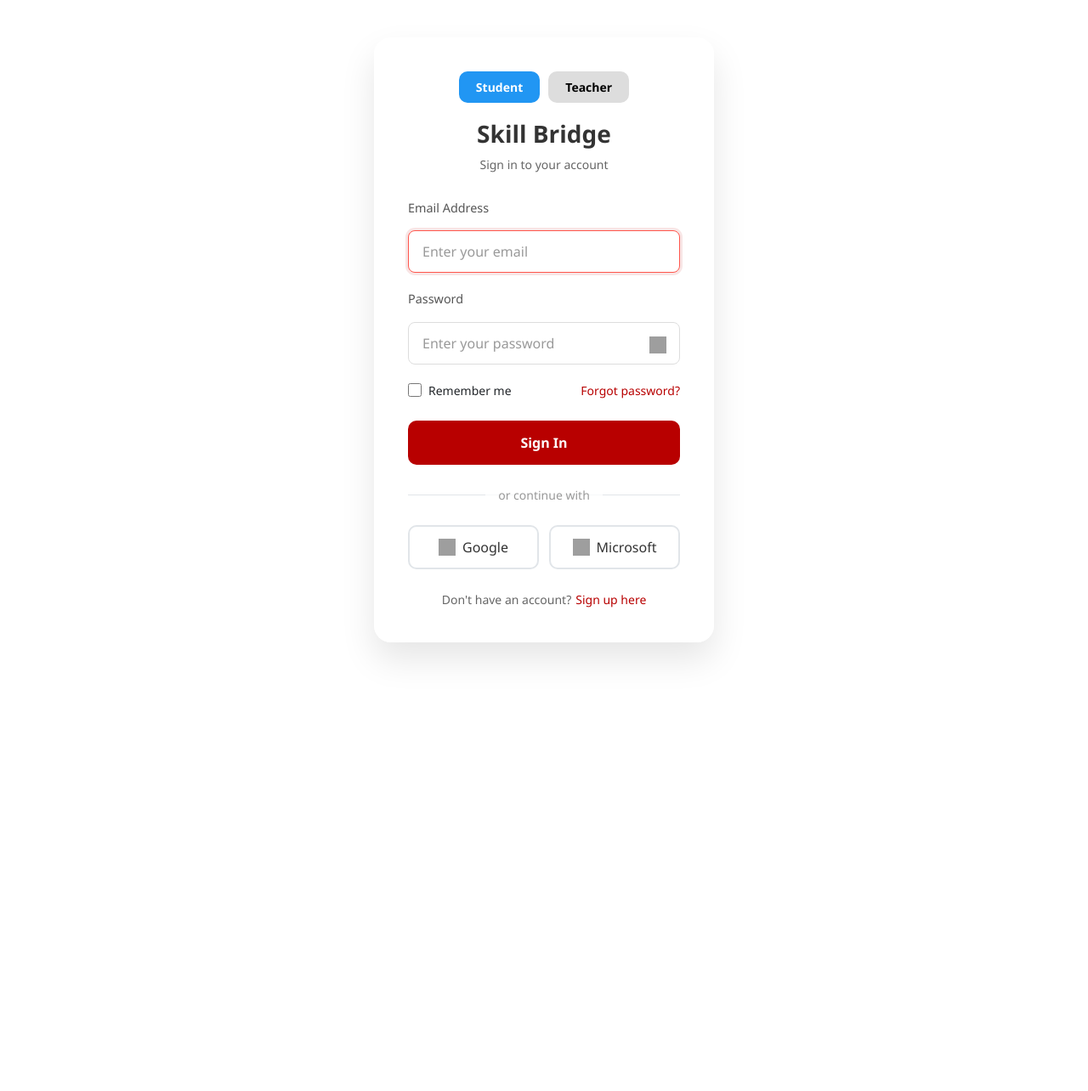
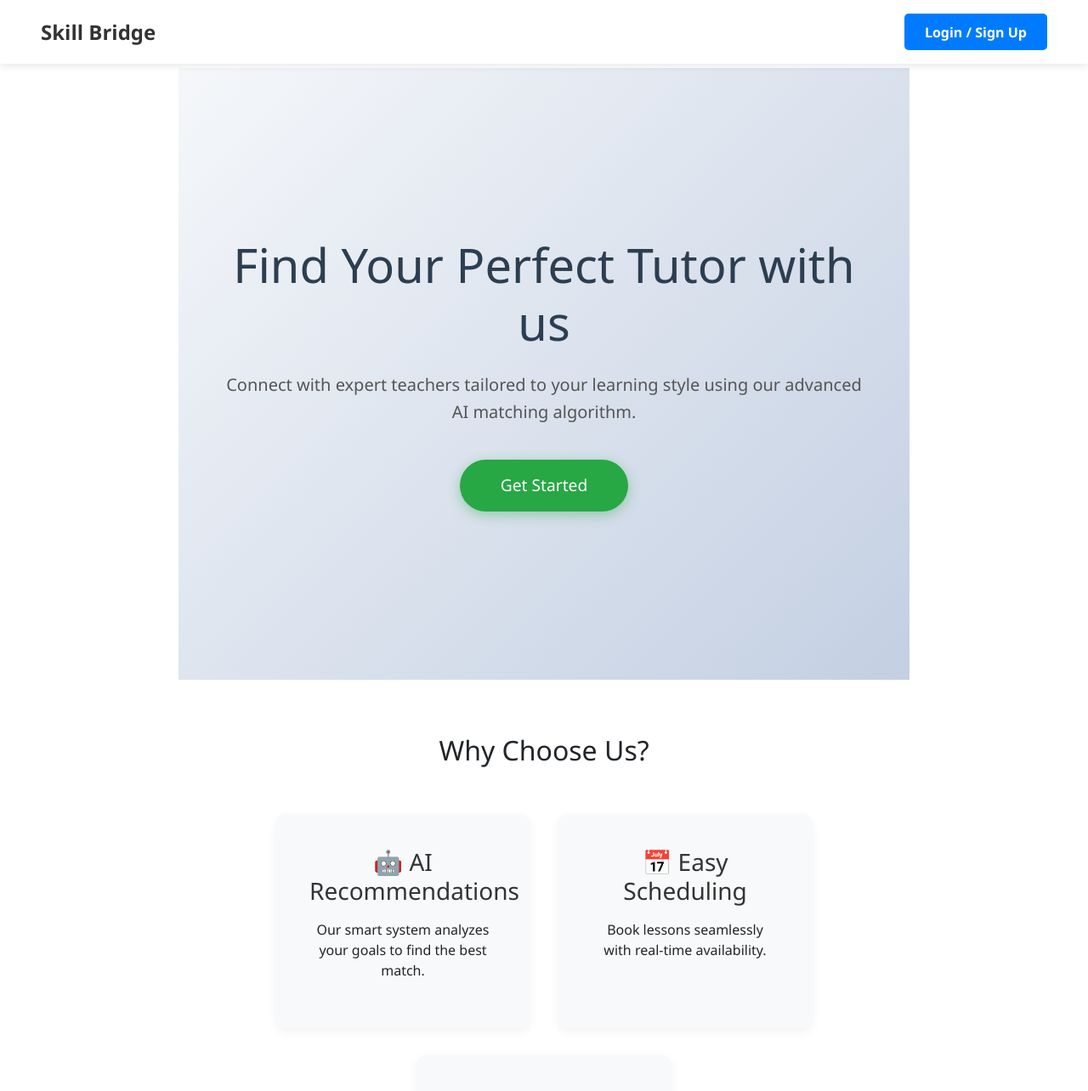
Before and after one commit to YushengShi/Skill-Bridge, a React (Vite) app in the folder frontend/: page / in a window 1280 px wide. Before the commit this address led to /login. Shown: the top 1284 px of the page at 85% size. Before the commit the page ends 800 px from the top, so only its background shows below. Built offline with nearby package versions, Linux system fonts and the light colour scheme; grey boxes are pictures that could not be loaded.

Commit message:
add landing page

```diff
--- a/frontend/src/App.jsx
+++ b/frontend/src/App.jsx
@@ -20,6 +20,7 @@ import TeacherDashboard from "./pages/TeacherDashboard";
 
 import AdminLogin from "./pages/AdminLogin";
 import AdminDashboard from "./pages/AdminDashboard";
+import Home from "./pages/Home";
 
 import AIRecommendations from "./pages/AIRecommendations";
 import AIChatbot, { ChatbotButton } from "./components/AIChatbot";
@@ -39,11 +40,9 @@ function App() {
       if (token) {
         try {
           const decoded = jwtDecode(token);
-
           if (decoded.exp * 1000 < Date.now()) {
             throw new Error("Token expired");
           }
-
           setIsAuthenticated(true);
           setUserRole(decoded.role);
         } catch (error) {
@@ -59,7 +58,6 @@ function App() {
       }
       setIsCheckingAuth(false);
     };
-
     checkAuth();
   }, []);
 
@@ -85,7 +83,7 @@ function App() {
             : userRole === "teacher" ? "teacher-theme" : "student-theme"
         }`}
       >
-        {!isAdmin && (
+        {isAuthenticated && !isAdmin && (
           <Navbar
             isAuthenticated={isAuthenticated}
             userRole={userRole}
@@ -101,14 +99,10 @@ function App() {
               isAuthenticated && isAdmin ? (
                 <Navigate to="/admin-dashboard" replace />
               ) : (
-                <AdminLogin
-                  setIsAuthenticated={setIsAuthenticated}
-                  setUserRole={setUserRole}
-                />
+                <AdminLogin setIsAuthenticated={setIsAuthenticated} setUserRole={setUserRole} />
               )
             }
           />
-
           <Route
             path="/admin-dashboard"
             element={
@@ -137,22 +131,17 @@ function App() {
           <Route
             path="/"
             element={
-              <Navigate
-                to={isAuthenticated ? getHomeRoute() : "/login"}
-                replace
-              />
+              isAuthenticated ? (
+                <Navigate to={getHomeRoute()} replace />
+              ) : (
+                <Home />
+              )
             }
           />
 
           <Route
             path="/teachers"
-            element={
-              isAuthenticated ? (
-                <TeacherHome setIsAuthenticated={setIsAuthenticated} />
-              ) : (
-                <Navigate to="/login" replace />
-              )
-            }
+            element={isAuthenticated ? <TeacherHome setIsAuthenticated={setIsAuthenticated} /> : <Navigate to="/login" replace />}
           />
           <Route path="/teachers/:id" element={<TeacherProfile />} />
           <Route path="/checkout" element={<PaymentForm />} />
@@ -174,14 +163,8 @@ function App() {
             }
           />
 
-          <Route
-            path="/student-dashboard"
-            element={<Navigate to="/dashboard" replace />}
-          />
-          <Route
-            path="/teacher-dashboard"
-            element={<Navigate to="/dashboard" replace />}
-          />
+          <Route path="/student-dashboard" element={<Navigate to="/dashboard" replace />} />
+          <Route path="/teacher-dashboard" element={<Navigate to="/dashboard" replace />} />
 
           <Route
             path="/profile"
@@ -201,35 +184,17 @@ function App() {
           />
           <Route
             path="/my-bookings"
-            element={
-              isAuthenticated && userRole === "student" ? (
-                <StudentBookings />
-              ) : (
-                <Navigate to="/login" replace />
-              )
-            }
+            element={isAuthenticated && userRole === "student" ? <StudentBookings /> : <Navigate to="/login" replace />}
           />
 
           <Route
             path="/recommendations"
-            element={
-              isAuthenticated ? (
-                <AIRecommendations />
-              ) : (
-                <Navigate to="/login" replace />
-              )
-            }
+            element={isAuthenticated ? <AIRecommendations /> : <Navigate to="/login" replace />}
           />
 
           <Route
             path="/ai-chat"
-            element={
-              isAuthenticated ? (
-                <AIChatbot isFloating={false} userRole={userRole} />
-              ) : (
-                <Navigate to="/login" replace />
-              )
-            }
+            element={isAuthenticated ? <AIChatbot isFloating={false} userRole={userRole} /> : <Navigate to="/login" replace />}
           />
 
           <Route path="*" element={<Navigate to="/login" replace />} />
--- /dev/null
+++ b/frontend/src/pages/Home.css
@@ -0,0 +1,234 @@
+/* src/pages/Home.css */
+
+.home-container {
+  width: 100%;
+  overflow-x: hidden;
+  font-family: 'Segoe UI', Tahoma, Geneva, Verdana, sans-serif;
+  box-sizing: border-box;
+}
+
+*, *:before, *:after {
+  box-sizing: inherit;
+}
+
+.home-navbar {
+  display: flex;
+  justify-content: space-between;
+  align-items: center;
+  padding: 1rem 3rem; /* Desktop Padding */
+  background-color: #ffffff;
+  box-shadow: 0 2px 10px rgba(0,0,0,0.1);
+  position: fixed;
+  width: 100%;
+  top: 0;
+  left: 0;
+  z-index: 1000;
+}
+
+.brand-logo {
+  font-size: 1.5rem;
+  font-weight: bold;
+  color: #333;
+}
+
+.login-btn {
+  padding: 0.6rem 1.5rem;
+  background-color: #007bff;
+  color: white;
+  border: none;
+  border-radius: 5px;
+  cursor: pointer;
+  font-weight: 600;
+  transition: background 0.3s;
+  white-space: nowrap;
+}
+
+.login-btn:hover {
+  background-color: #0056b3;
+}
+
+section {
+  padding: 4rem 2rem;
+  min-height: 80vh;
+  display: flex;
+  flex-direction: column;
+  justify-content: center;
+  align-items: center;
+  text-align: center;
+}
+
+.hero-section {
+  background: linear-gradient(135deg, #f5f7fa 0%, #c3cfe2 100%);
+  margin-top: 60px;
+  min-height: 90vh;
+}
+
+.hero-content {
+  max-width: 800px;
+  padding: 0 1rem;
+}
+
+.hero-content h1 {
+  font-size: 3.5rem;
+  margin-bottom: 1.5rem;
+  color: #2c3e50;
+  line-height: 1.2;
+}
+
+.hero-content p {
+  font-size: 1.25rem;
+  color: #555;
+  margin-bottom: 2.5rem;
+  line-height: 1.6;
+}
+
+.cta-btn {
+  padding: 1rem 3rem;
+  font-size: 1.2rem;
+  background-color: #28a745;
+  color: white;
+  border: none;
+  border-radius: 50px;
+  cursor: pointer;
+  box-shadow: 0 4px 15px rgba(40, 167, 69, 0.4);
+  transition: transform 0.2s, box-shadow 0.2s;
+}
+
+.cta-btn:hover {
+  transform: translateY(-2px);
+  box-shadow: 0 6px 20px rgba(40, 167, 69, 0.5);
+}
+
+.features-section {
+  background-color: #ffffff;
+}
+
+.features-grid {
+  display: flex;
+  gap: 2rem;
+  margin-top: 3rem;
+  flex-wrap: wrap;
+  justify-content: center;
+  width: 100%;
+  max-width: 1200px;
+}
+
+.feature-card {
+  background: #f8f9fa;
+  padding: 2.5rem;
+  border-radius: 12px;
+  width: 300px;
+  box-shadow: 0 4px 12px rgba(0,0,0,0.05);
+  transition: transform 0.3s;
+}
+
+.feature-card:hover {
+  transform: translateY(-5px);
+}
+
+.feature-card h3 {
+  margin-bottom: 1rem;
+  color: #333;
+}
+
+.roles-section {
+  background-color: #e9ecef;
+  flex-direction: row;
+  gap: 0;
+  padding: 0;
+  min-height: 60vh;
+  width: 100%;
+}
+
+.role-box {
+  flex: 1;
+  height: auto;
+  min-height: 60vh;
+  display: flex;
+  flex-direction: column;
+  justify-content: center;
+  align-items: center;
+  padding: 4rem;
+}
+
+.student-side {
+  background-color: #ffffff;
+  color: #333;
+}
+
+.teacher-side {
+  background-color: #343a40;
+  color: #ffffff;
+}
+
+/* --- Footer --- */
+.home-footer {
+  padding: 1.5rem;
+  text-align: center;
+  background-color: #222;
+  color: #888;
+  font-size: 0.9rem;
+}
+
+@media (max-width: 768px) {
+
+  .home-navbar {
+    padding: 1rem 1.5rem;
+  }
+  .brand-logo {
+    font-size: 1.2rem;
+  }
+  .login-btn {
+    padding: 0.5rem 1rem;
+    font-size: 0.9rem;
+  }
+
+  section {
+    padding: 3rem 1rem;
+    min-height: auto;
+  }
+
+  .hero-section {
+    min-height: 80vh;
+    padding-top: 4rem;
+  }
+
+  .hero-content h1 {
+    font-size: 2.2rem;
+  }
+
+  .hero-content p {
+    font-size: 1rem;
+  }
+
+  .features-grid {
+    flex-direction: column;
+    align-items: center;
+  }
+
+  .feature-card {
+    width: 100%;
+    max-width: 400px;
+  }
+
+  .roles-section {
+    flex-direction: column;
+  }
+
+  .role-box {
+    width: 100%;
+    min-height: 40vh;
+    padding: 3rem 1rem;
+  }
+}
+
+@media (max-width: 480px) {
+  .hero-content h1 {
+    font-size: 1.8rem;
+  }
+
+  .cta-btn {
+    width: 100%;
+    padding: 1rem;
+  }
+}
--- /dev/null
+++ b/frontend/src/pages/Home.jsx
@@ -0,0 +1,69 @@
+import React from "react";
+import { useNavigate } from "react-router-dom";
+import "./Home.css";
+
+const Home = () => {
+  const navigate = useNavigate();
+
+  return (
+    <div className="home-container">
+      <nav className="home-navbar">
+        <div className="brand-logo">Skill Bridge</div>
+        <div className="nav-buttons">
+          <button className="login-btn" onClick={() => navigate("/login")}>
+            Login / Sign Up
+          </button>
+        </div>
+      </nav>
+
+      <section className="hero-section">
+        <div className="hero-content">
+          <h1>Find Your Perfect Tutor with us</h1>
+          <p>
+            Connect with expert teachers tailored to your learning style using our
+            advanced AI matching algorithm.
+          </p>
+          <button className="cta-btn" onClick={() => navigate("/login")}>
+            Get Started
+          </button>
+        </div>
+      </section>
+
+      <section className="features-section">
+        <h2>Why Choose Us?</h2>
+        <div className="features-grid">
+          <div className="feature-card">
+            <h3>🤖 AI Recommendations</h3>
+            <p>Our smart system analyzes your goals to find the best match.</p>
+          </div>
+          <div className="feature-card">
+            <h3>📅 Easy Scheduling</h3>
+            <p>Book lessons seamlessly with real-time availability.</p>
+          </div>
+          <div className="feature-card">
+            <h3>🎓 Expert Teachers</h3>
+            <p>Verified professionals ready to help you succeed.</p>
+          </div>
+        </div>
+      </section>
+
+      <section className="roles-section">
+        <div className="role-box student-side">
+          <h2>For Students</h2>
+          <p>Master new skills and achieve your academic goals.</p>
+        </div>
+        <div className="role-box teacher-side">
+          <h2>For Teachers</h2>
+          <p>Grow your business and manage students efficiently.</p>
+        </div>
+      </section>
+
+      {/* Footer */}
+      <footer className="home-footer">
+        <p>&copy; 2025 Skill Bridge. All rights reserved.</p>
+      </footer>
+    </div>
+  );
+};
+
+export default Home;
```
Also changed, not shown: frontend/src/components/Home.css (deleted, +0 -81 lines), frontend/src/components/Home.jsx (deleted, +0 -29 lines).
